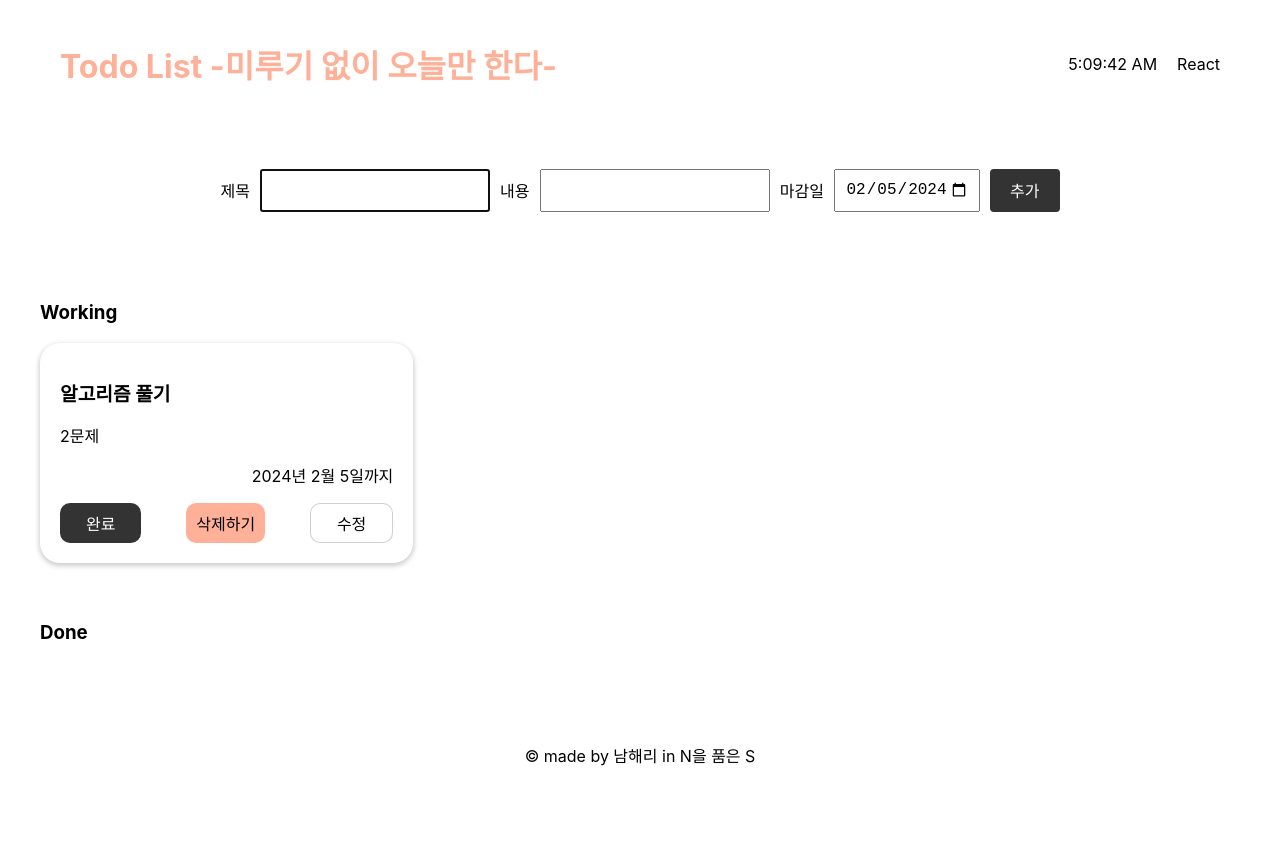
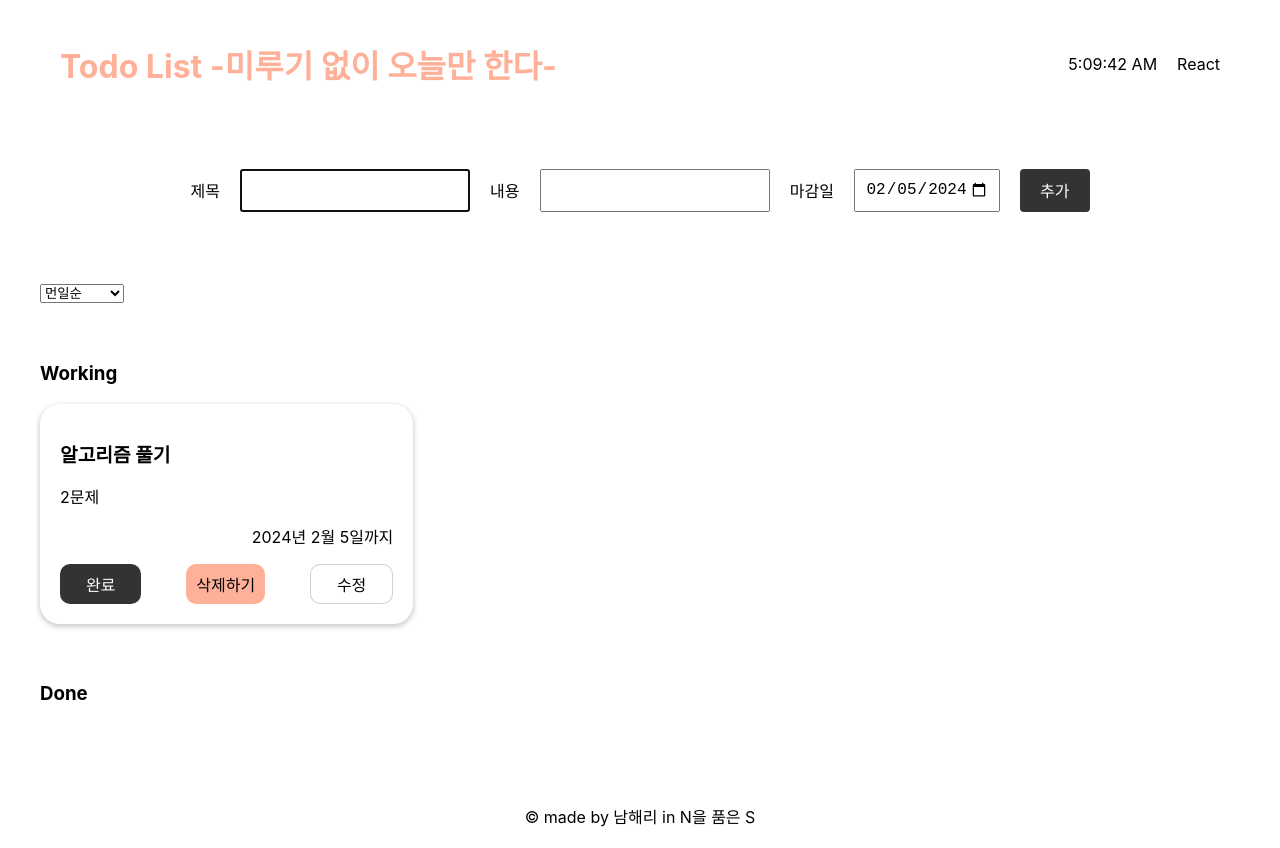
Before and after one commit to r03181231/todoList-React, a React (Create React App) app: page / in a window 1280 px wide. Before the commit the page ends 800 px from the top, so only its background shows below. Built offline with nearby package versions, Linux system fonts and the light colour scheme.

Commit message:
[Feat/#36] 베이직 - 심화 마감순서대로 정렬 완성

```diff
--- a/src/common/button/Button.jsx
+++ b/src/common/button/Button.jsx
@@ -1,14 +1,8 @@
 import React from "react";
 
-export const Button = ({ name, onClick, className, bgc }) => {
+export const Button = ({ name, onClick, className }) => {
   return (
-    <button
-      className={className}
-      onClick={onClick}
-      style={{
-        backgroundColor: bgc,
-      }}
-    >
+    <button className={className} onClick={onClick}>
       {name}
     </button>
   );
--- a/src/view/main/form/TodoForm.jsx
+++ b/src/view/main/form/TodoForm.jsx
@@ -74,7 +74,7 @@ export const TodoForm = ({ todoInputs, setTodoInputs }) => {
           value={deadLineInput}
           onChange={onInputHand}
         />
-        <Button name={add} className={"add-btn"} bgc={"#333"} />
+        <Button name={add} className={"add-btn"} />
       </form>
     </section>
   );
--- a/src/view/main/form/todoForm.css
+++ b/src/view/main/form/todoForm.css
@@ -18,7 +18,7 @@
 .form-wrap {
   display: flex;
 
-  gap: 10px;
+  gap: 20px;
 }
 
 .form-wrap > label {
@@ -33,6 +33,7 @@
 
 /* 추가 버튼 */
 .add-btn {
+  background-color: #333;
   color: white;
   padding: 8px 20px;
 
--- a/src/view/main/todoCardList/TodoCardsList.jsx
+++ b/src/view/main/todoCardList/TodoCardsList.jsx
@@ -1,11 +1,38 @@
 import "./todoCardList.css";
 import TodoCards from "../todoCards/TodoCards";
+import { useState } from "react";
 
 export const TodoCardsList = ({ todoInputs, setTodoInputs }) => {
   const doneTrueTodos = todoInputs.filter((state) => state.isDone === true);
   const doneFalseTodos = todoInputs.filter((state) => state.isDone === false);
+  const [sort, setSort] = useState("asc");
+
+  const sortOrder = () => {
+    const orderDeadLine = todoInputs.sort((a, b) => {
+      if (sort === "asc") {
+        return new Date(a.deadLine) - new Date(b.deadLine);
+      } else {
+        return new Date(b.deadLine) - new Date(a.deadLine);
+      }
+    });
+    console.log(orderDeadLine);
+    setTodoInputs(orderDeadLine);
+  };
+
+  const onChange = (e) => {
+    setSort(e.target.value);
+    sortOrder();
+  };
   return (
     <>
+      <section>
+        <div className="sort-wrap">
+          <select name="sort" value={sort} onChange={onChange}>
+            <option value="asc">먼일순</option>
+            <option value="desc">가까운일순</option>
+          </select>
+        </div>
+      </section>
       <section>
         <div className="cards-wrap">
           <h3>Working</h3>
--- a/src/view/main/todolist/TodoList.jsx
+++ b/src/view/main/todolist/TodoList.jsx
@@ -13,6 +13,7 @@ export const TodoList = () => {
       deadLine: "2024-02-05",
     },
   ]);
+
   return (
     <main>
       <TodoForm todoInputs={todoInputs} setTodoInputs={setTodoInputs} />
```
